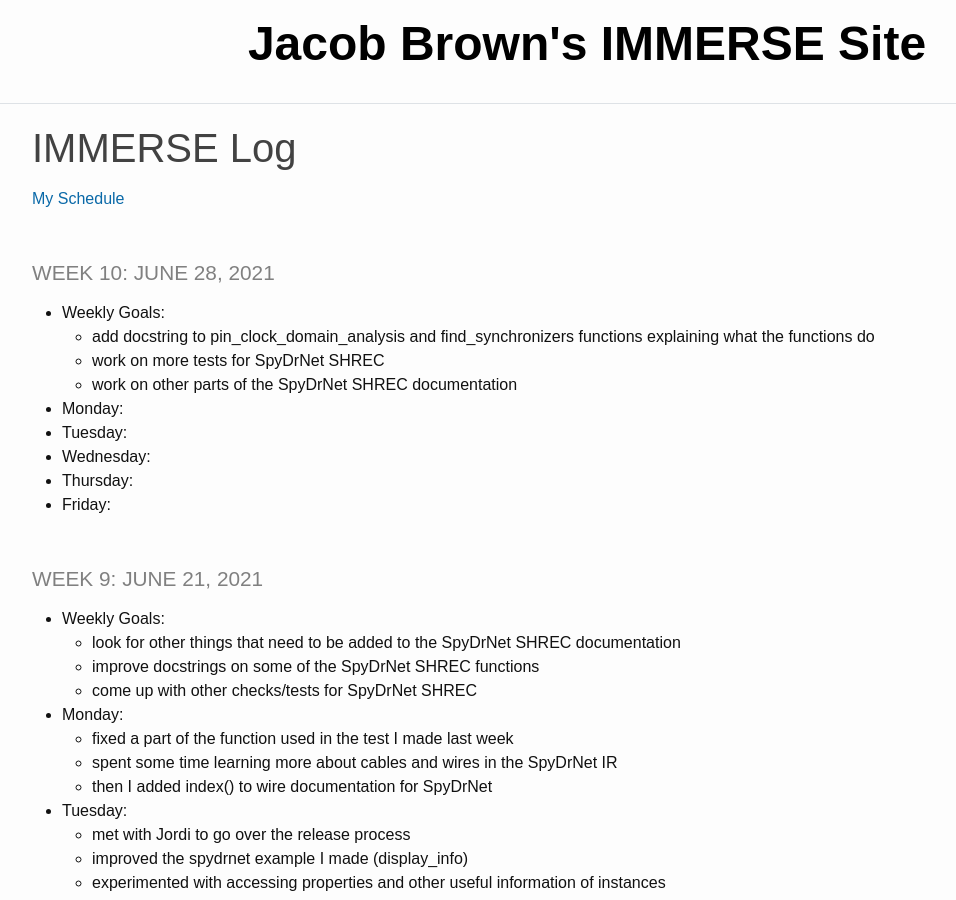
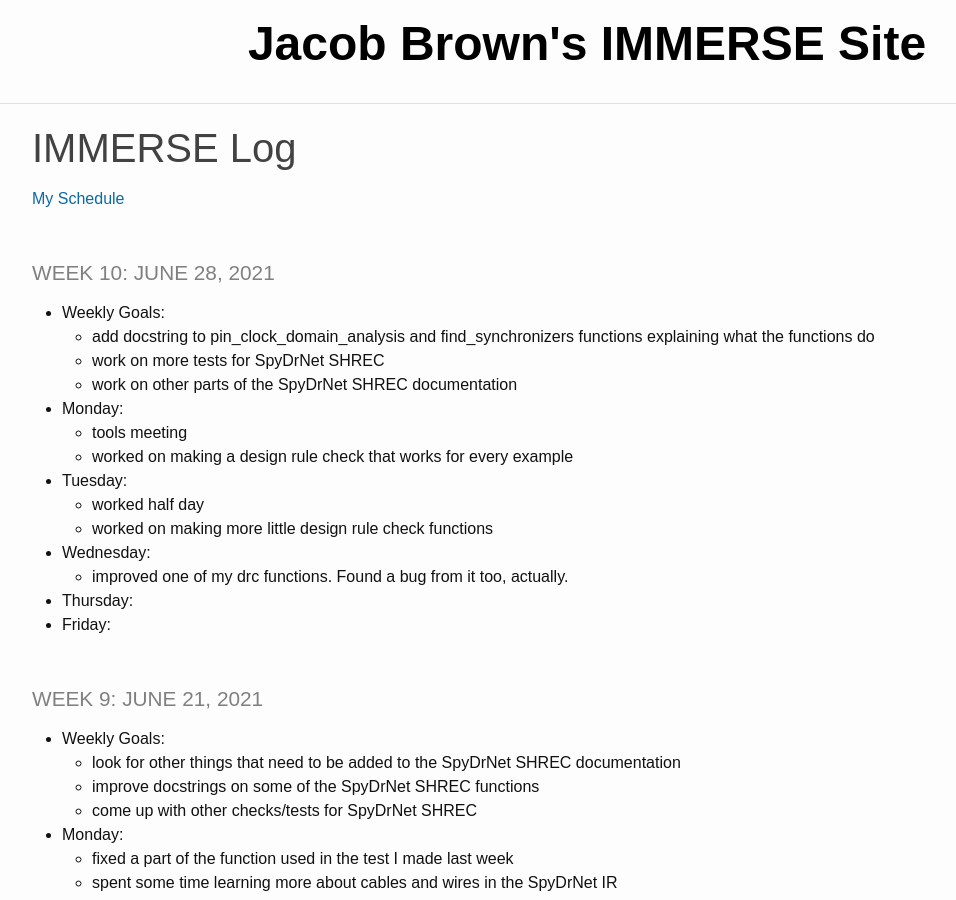
Before and after one commit to jacobdbrown4/jacob_brown, a Jekyll site: the page built from _pages/log.md, in a window 1280 px wide and 900 px high. Shown: the whole window, without its empty margins (53-1009 px from the left). Built offline with Jekyll 4.4.1, drawn with Linux system fonts in a browser that asks for light colours.

Commit message:
updated log

```diff
--- a/_pages/log.md
+++ b/_pages/log.md
@@ -11,8 +11,13 @@ title: IMMERSE Log
   * work on more tests for SpyDrNet SHREC
   * work on other parts of the SpyDrNet SHREC documentation
 * **Monday**:
+  * tools meeting
+  * worked on making a design rule check that works for every example
 * **Tuesday**:
+  * worked half day
+  * worked on making more little design rule check functions
 * **Wednesday**:
+  * improved one of my drc functions. Found a bug from it too, actually.
 * **Thursday**:
 * **Friday**:
 
```
